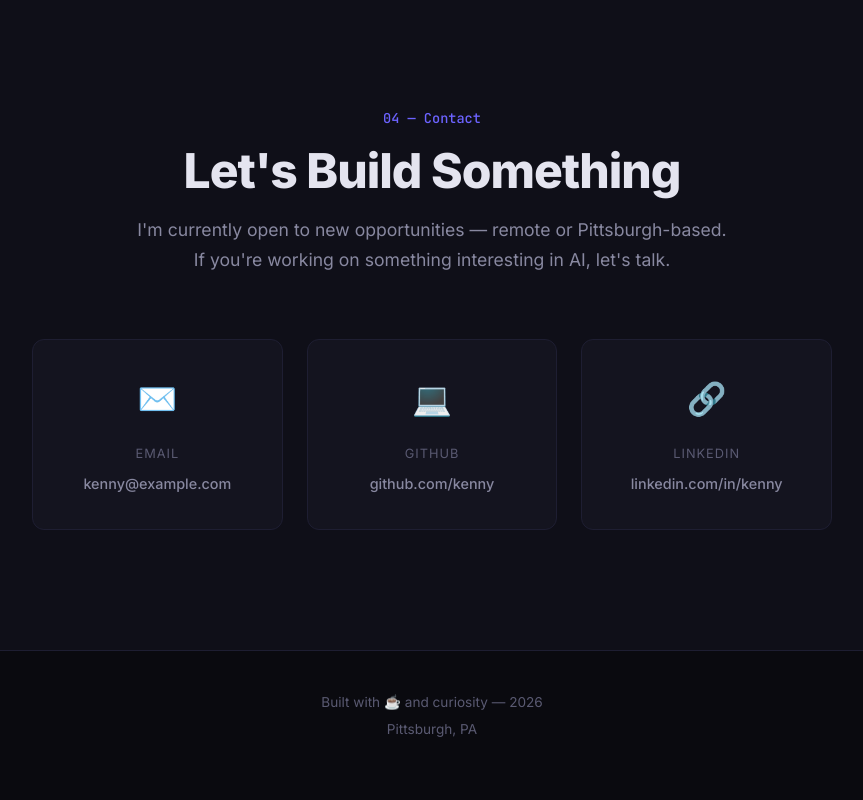
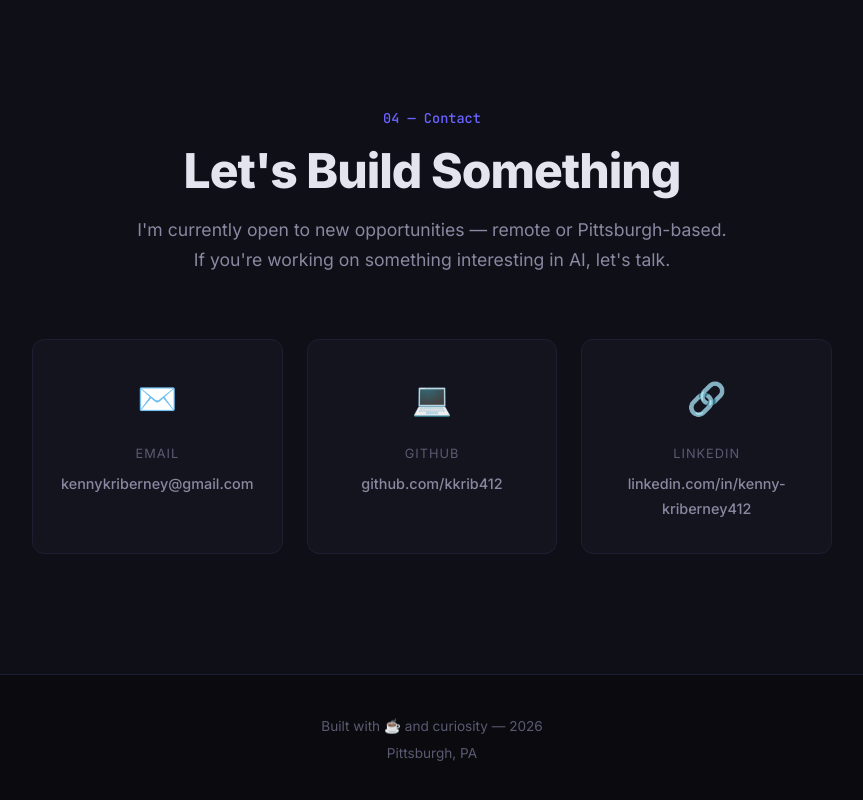
Before and after one commit to kkrib412/portfolio, a plain HTML site: page index.html in a window 1280 px wide. Shown: the part 3854-4654 px from the top of the page, without its empty margins (208-1071 px from the left). Drawn offline with Linux system fonts and the light colour scheme.

Commit message:
Fix contact links: add real email, GitHub, and LinkedIn URLs

```diff
--- a/index.html
+++ b/index.html
@@ -293,20 +293,20 @@
                 </p>
             </div>
             <div class="contact-grid">
-                <a href="mailto:kenny@example.com" class="contact-card">
+                <a href="mailto:kennykriberney@gmail.com" class="contact-card">
                     <span class="contact-icon">✉️</span>
                     <span class="contact-label">Email</span>
-                    <span class="contact-value">kenny@example.com</span>
+                    <span class="contact-value">kennykriberney@gmail.com</span>
                 </a>
-                <a href="https://github.com/kenny" target="_blank" class="contact-card">
+                <a href="https://github.com/kkrib412" target="_blank" class="contact-card">
                     <span class="contact-icon">💻</span>
                     <span class="contact-label">GitHub</span>
-                    <span class="contact-value">github.com/kenny</span>
+                    <span class="contact-value">github.com/kkrib412</span>
                 </a>
-                <a href="https://linkedin.com/in/kenny" target="_blank" class="contact-card">
+                <a href="https://www.linkedin.com/in/kenny-kriberney412" target="_blank" class="contact-card">
                     <span class="contact-icon">🔗</span>
                     <span class="contact-label">LinkedIn</span>
-                    <span class="contact-value">linkedin.com/in/kenny</span>
+                    <span class="contact-value">linkedin.com/in/kenny-kriberney412</span>
                 </a>
             </div>
         </div>
```
